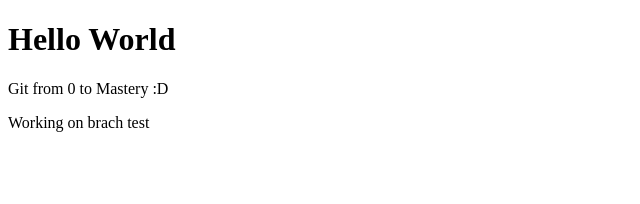
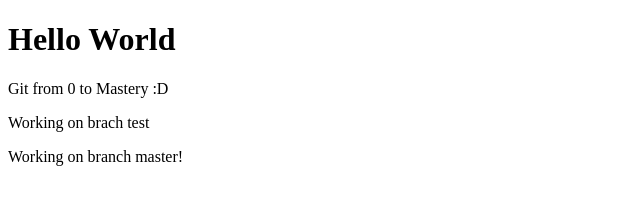
Before and after one commit to EncryptedAsimov/Practice-GIT, a plain HTML site: page index.html in a window 1280 px wide. Shown: the whole page, without its empty margins (0-640 px from the left). Drawn offline with Linux system fonts and the light colour scheme.

Commit message:
Commit from vsCode

```diff
--- a/index.html
+++ b/index.html
@@ -2,8 +2,7 @@
 <html lang="en">
 <head>
     <meta charset="UTF-8">
-    <meta name="viewport" content="width=device-width, initial-scale=1.0">
-    <title>Project with GIT</title>
+    <title>Project with GIT & VScode</title>
 </head>
 <body>
     <h1>Hello World</h1>
@@ -11,5 +10,10 @@
     <section>
         <p>Working on brach test</p>
     </section>
+    <div>
+        <p>
+            Working on branch master!
+        </p>
+    </div>
 </body>
 </html>
```
Also changed, not shown: 1 other file.
